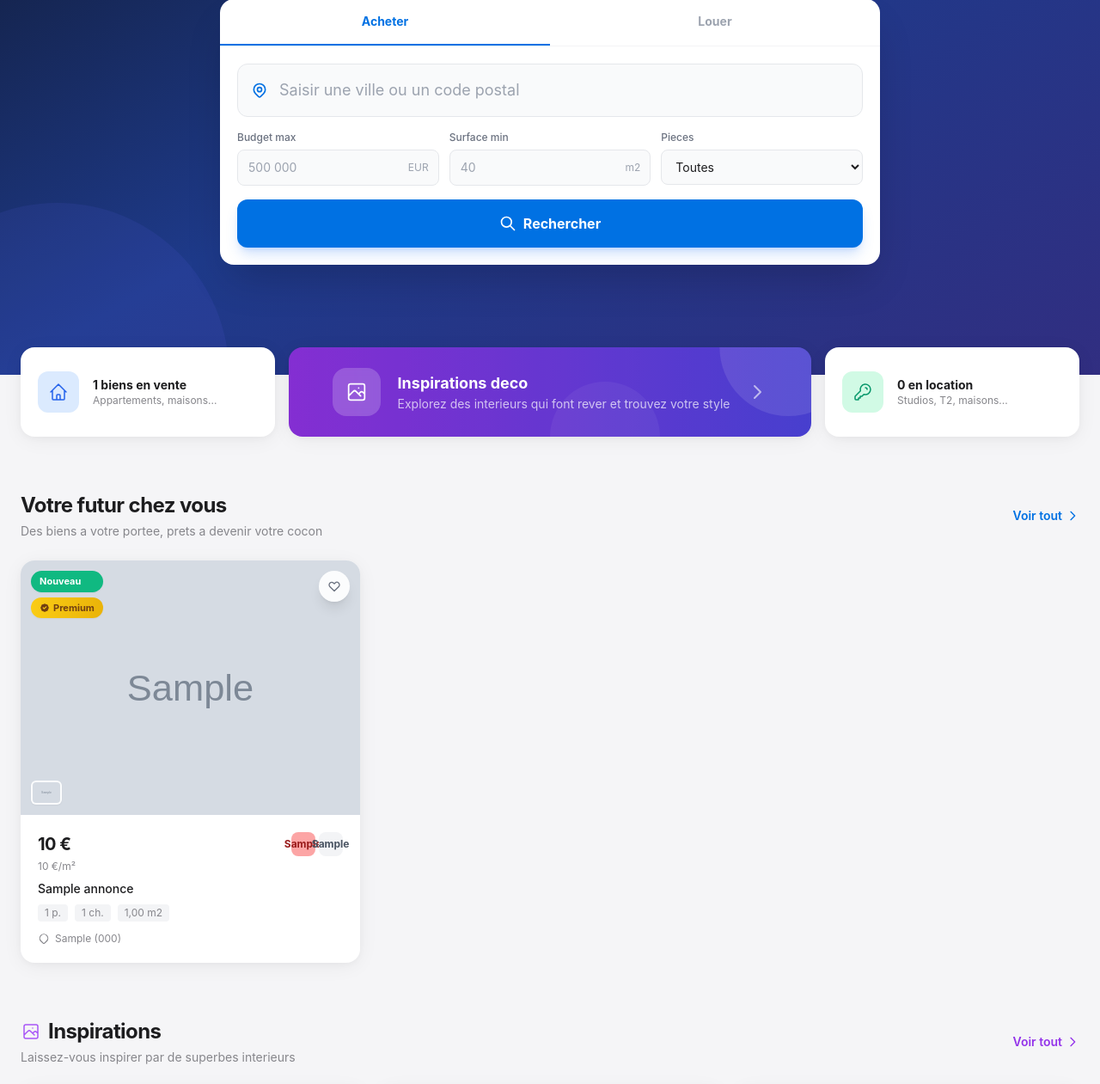
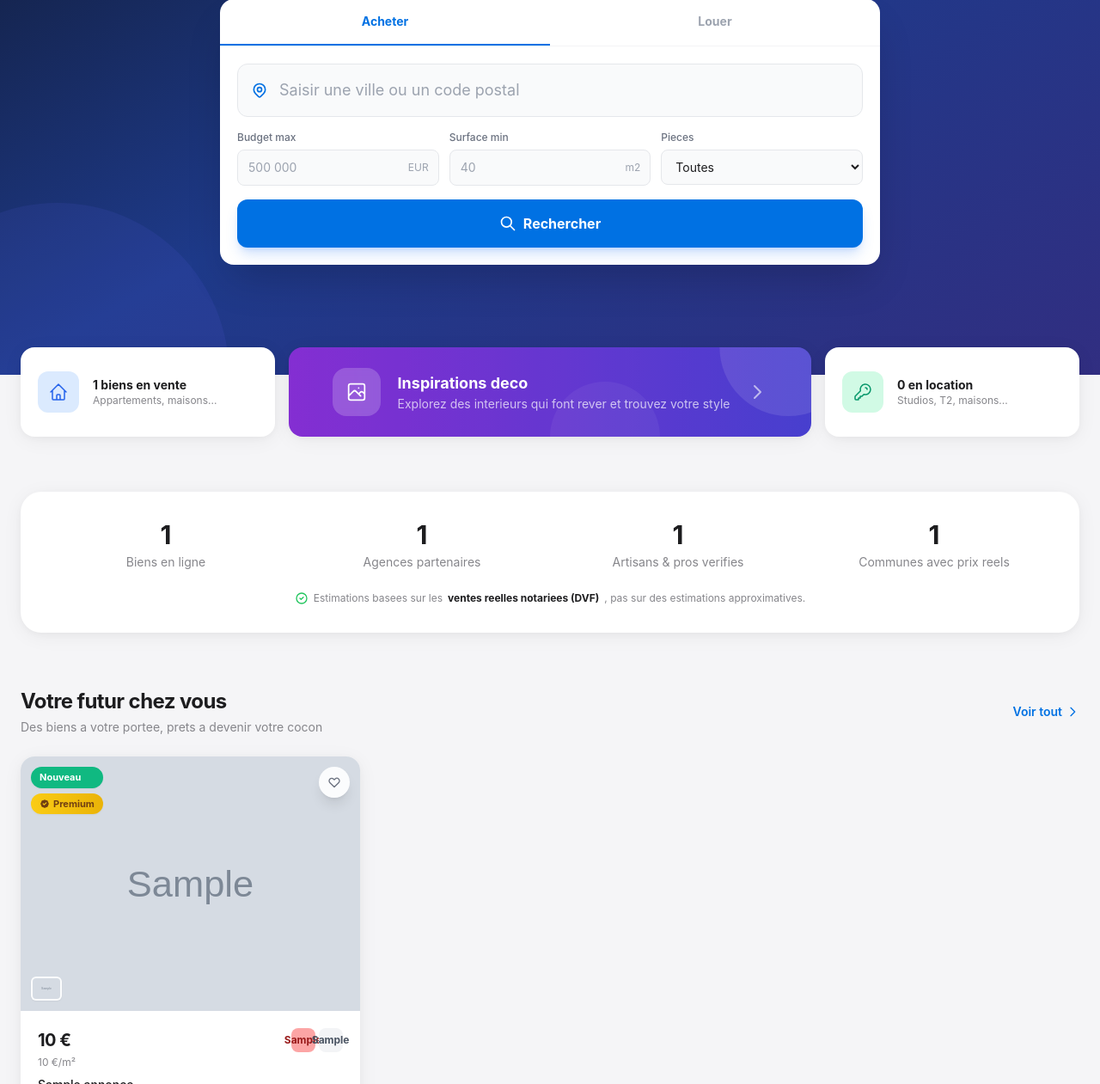
Before and after one commit to CharlT24/social-immo, a Django app: page / in a window 1280 px wide. Shown: the part 374-1635 px from the top of the page at 86% size. Run offline with Django 5.2, Linux system fonts and the light colour scheme; tables that the repository leaves empty hold one stand-in row (values such as "Sample post"); grey boxes marked "Sample" are stand-in pictures; parts of the project's set-up code (start-up, migrations or seed data) failed here and were passed over.

Commit message:
Confiance & differenciation : etoiles avis pro (Google) + preuve sociale (levier 4/4)
- Fiche pro: JSON-LD HomeAndConstructionBusiness + AggregateRating + Review
  -> etoiles dans les resultats Google (rich snippet), canonical propre
- Homepage: bande de reassurance chiffree (biens, agences, pros verifies,
  communes avec prix reels) + mise en avant des donnees DVF notariees
  (differenciation vs estimations approximatives des concurrents)

Tests: +2 (AggregateRating rendu, bande reassurance). 88 tests OK.

Co-Authored-By: Claude Opus 4.8 <noreply@anthropic.com>
Claude-Session: https://claude.ai/code/session_01XNSh4pjwCSwrV9t1DYEoEA

```diff
--- a/listings/views.py
+++ b/listings/views.py
@@ -41,14 +41,20 @@ def homepage(request):
     from django.core.cache import cache
 
     # Compteurs : caches 10 min (evite 3 COUNT + 1 GROUP BY a chaque visite anonyme)
-    stats = cache.get_or_set('home:stats', lambda: {
-        'total': Annonce.objects.filter(is_active=True).count(),
-        'vente': Annonce.objects.filter(is_active=True, type_transaction='V').count(),
-        'location': Annonce.objects.filter(is_active=True, type_transaction='L').count(),
-        'villes': list(Annonce.objects.filter(is_active=True).exclude(ville='')
-                       .values('ville').annotate(count=Count('id'))
-                       .order_by('-count')[:12]),
-    }, 600)
+    def _calc_stats():
+        from listings.models import Agence, ProProfile, CommuneDVF
+        return {
+            'total': Annonce.objects.filter(is_active=True).count(),
+            'vente': Annonce.objects.filter(is_active=True, type_transaction='V').count(),
+            'location': Annonce.objects.filter(is_active=True, type_transaction='L').count(),
+            'villes': list(Annonce.objects.filter(is_active=True).exclude(ville='')
+                           .values('ville').annotate(count=Count('id'))
+                           .order_by('-count')[:12]),
+            'nb_agences': Agence.objects.filter(is_active=True).count(),
+            'nb_pros': ProProfile.objects.filter(is_active=True).count(),
+            'nb_communes_dvf': CommuneDVF.objects.count(),
+        }
+    stats = cache.get_or_set('home:stats', _calc_stats, 600)
     total_annonces = stats['total']
     count_vente = stats['vente']
     count_location = stats['location']
@@ -140,6 +146,9 @@ def homepage(request):
         'agences_vedettes': agences_vedettes,
         'pros_vedettes': pros_vedettes,
         'inspi_urls': inspi_urls,
+        'nb_agences': stats.get('nb_agences', 0),
+        'nb_pros': stats.get('nb_pros', 0),
+        'nb_communes_dvf': stats.get('nb_communes_dvf', 0),
     }
     return render(request, 'listings/homepage.html', context)
 
--- a/templates/listings/homepage.html
+++ b/templates/listings/homepage.html
@@ -163,6 +163,34 @@
                 <p class="text-xs text-apple-gray">Studios, T2, maisons...</p>
             </div>
         </a>
+    </div>
+</section>
+
+<!-- ==================== REASSURANCE / PREUVE SOCIALE ==================== -->
+<section class="max-w-7xl mx-auto px-6 mb-16">
+    <div class="bg-white rounded-3xl shadow-apple p-8">
+        <div class="grid grid-cols-2 md:grid-cols-4 gap-6 text-center">
+            <div>
+                <div class="text-3xl font-bold text-apple-text">{{ total_annonces }}</div>
+                <div class="text-sm text-apple-gray mt-1">Biens en ligne</div>
+            </div>
+            <div>
+                <div class="text-3xl font-bold text-apple-text">{{ nb_agences }}</div>
+                <div class="text-sm text-apple-gray mt-1">Agences partenaires</div>
+            </div>
+            <div>
+                <div class="text-3xl font-bold text-apple-text">{{ nb_pros }}</div>
+                <div class="text-sm text-apple-gray mt-1">Artisans & pros verifies</div>
+            </div>
+            <div>
+                <div class="text-3xl font-bold text-apple-text">{{ nb_communes_dvf }}</div>
+                <div class="text-sm text-apple-gray mt-1">Communes avec prix reels</div>
+            </div>
+        </div>
+        <p class="text-center text-xs text-apple-gray mt-6 flex items-center justify-center gap-1.5">
+            <svg class="w-4 h-4 text-green-500" fill="none" stroke="currentColor" viewBox="0 0 24 24"><path stroke-linecap="round" stroke-linejoin="round" stroke-width="2" d="M9 12l2 2 4-4m6 2a9 9 0 11-18 0 9 9 0 0118 0z"/></svg>
+            Estimations basees sur les <strong class="text-apple-text">ventes reelles notariees (DVF)</strong>, pas sur des estimations approximatives.
+        </p>
     </div>
 </section>
 
```
Also changed, not shown: listings/tests.py (+25 -0 lines), templates/listings/pro_profil.html (+17 -0 lines).
